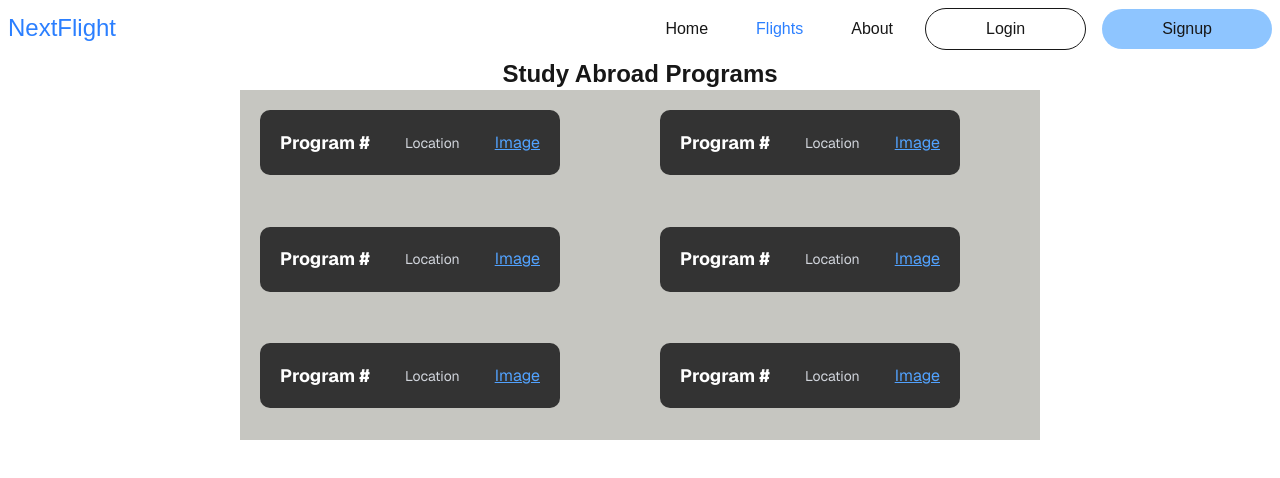
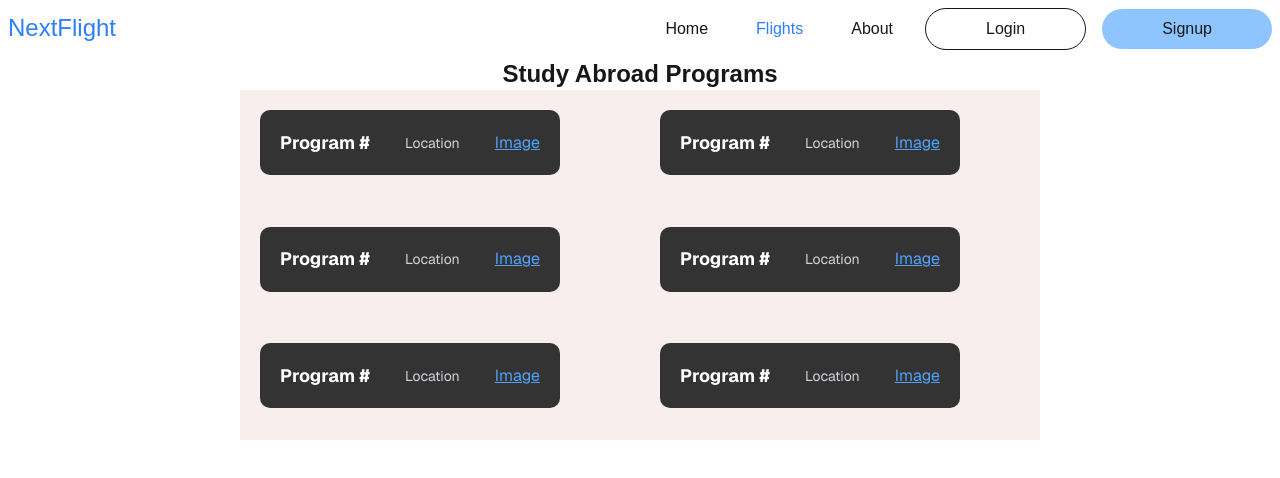
Before and after one commit to rmolina4/NextFlight, a Next.js app in the folder app/: page /flights in a window 1280 px wide. Shown: the top 478 px of the page. Built offline with nearby package versions, Linux system fonts and the light colour scheme.

Commit message:
Minor changes

```diff
--- a/app/src/components/studyabroad.tsx
+++ b/app/src/components/studyabroad.tsx
@@ -7,7 +7,7 @@ export default function Studyabroad() {
             <h1 className="flex justify-evenly text-2xl font-semibold">
                 Study Abroad Programs
             </h1>
-            <div className="mx-auto w-[800px] h-[350px] bg-[#c6c6c1] grid grid-cols-2">
+            <div className="mx-auto w-[800px] h-[350px] bg-[#F9EEEE] grid grid-cols-2">
                 <Abroadcards />
                 <Abroadcards />
                 <Abroadcards />
```
